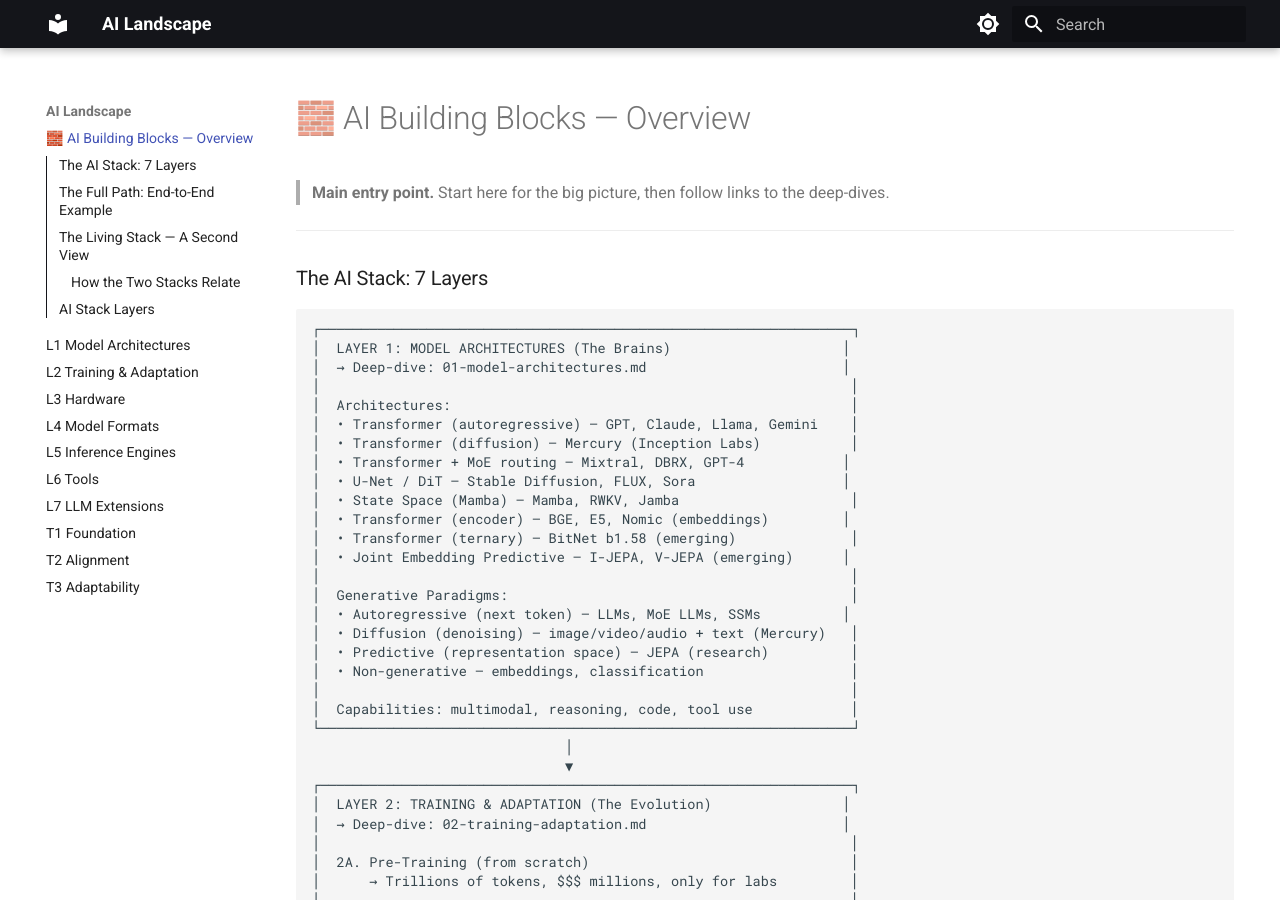
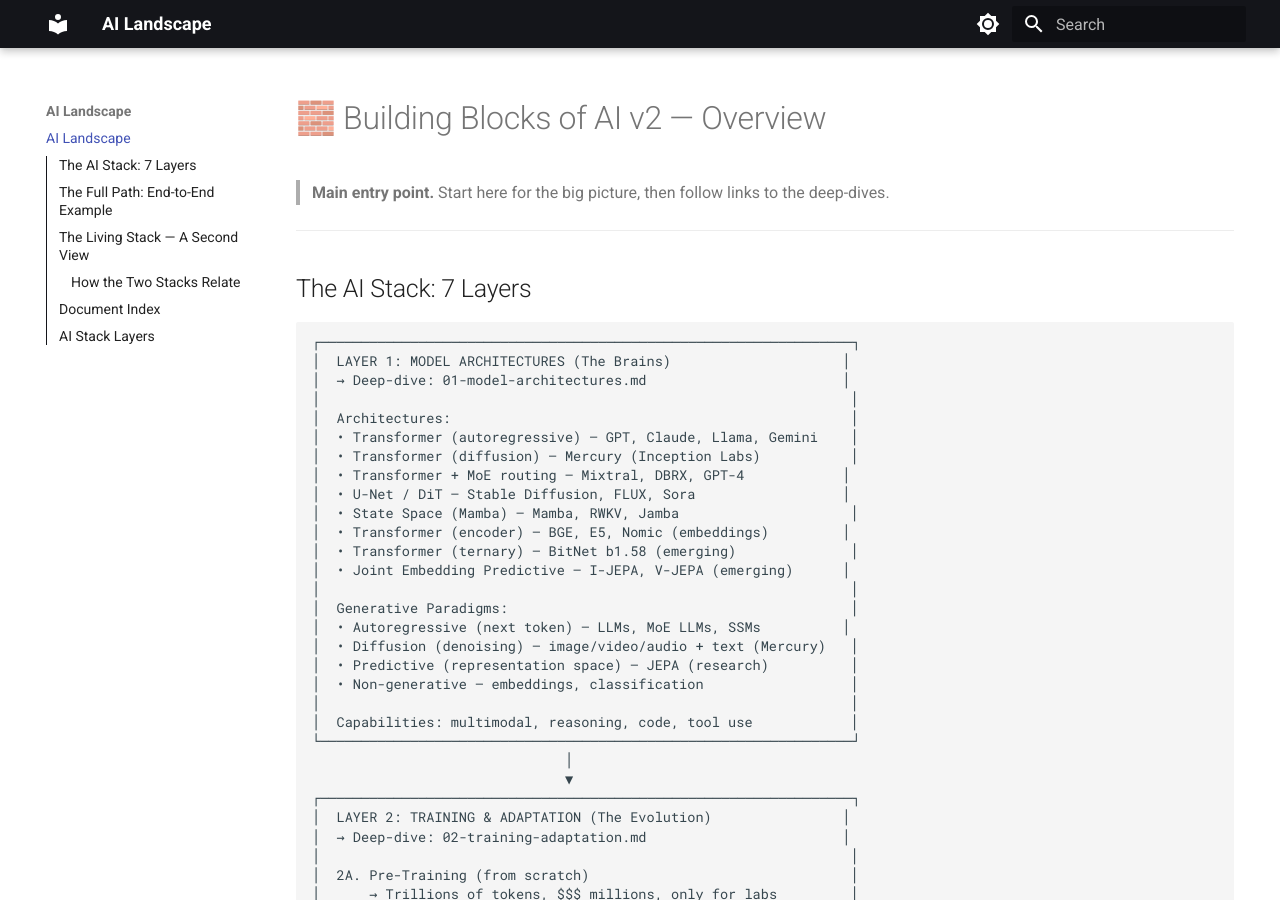
Before and after one commit to jaojbls/ai-landscape, an MkDocs documentation site: the page built from docs/index.md, in a window 1280 px wide and 900 px high. Built offline with MkDocs 1.6.1 and Material for MkDocs 9.7.7, drawn with Linux system fonts in a browser that asks for light colours.

Commit message:
Fix TOC depth and restrict nav to index.md to enforce single-page scroll spy

````diff
--- a/docs/index.md
+++ b/docs/index.md
@@ -1,10 +1,10 @@
-# 🧱 AI Building Blocks — Overview
+# 🧱 Building Blocks of AI v2 — Overview
 
 > **Main entry point.** Start here for the big picture, then follow links to the deep-dives.
 
 ---
 
-### The AI Stack: 7 Layers
+## The AI Stack: 7 Layers
 
 ```
 ┌─────────────────────────────────────────────────────────────────┐
@@ -152,7 +152,7 @@
 
 ---
 
-### The Full Path: End-to-End Example
+## The Full Path: End-to-End Example
 
 ```
 1. Model:      Llama 3.1 70B (Transformer LLM, autoregressive, MoE)
@@ -166,7 +166,7 @@
 
 ---
 
-### The Living Stack — A Second View
+## The Living Stack — A Second View
 
 The 7-layer stack above is a **technology catalog** — "what are the building blocks?" The Living Stack is a **practitioner workflow** — "how do I customize AI for my use case?"
 
@@ -217,7 +217,7 @@
 └─────────────────────────────────────────────────────────────────┘
 ```
 
-#### How the Two Stacks Relate
+### How the Two Stacks Relate
 
 | Living Stack Tier | Maps To Layers | Perspective |
 |:--|:--|:--|
@@ -227,6 +227,8 @@
 | — | L3–L6 (Hardware, Formats, Engines, Tools) | Infrastructure that enables all tiers |
 
 ---
+
+## Document Index
 
 
 ## AI Stack Layers
--- a/mkdocs.yml
+++ b/mkdocs.yml
@@ -25,6 +25,9 @@
     - toc.integrate
 
 markdown_extensions:
+  - toc:
+      permalink: true
+      toc_depth: 3
   - pymdownx.highlight:
       anchor_linenums: true
   - pymdownx.superfences
@@ -35,4 +38,5 @@
   - search
   - include-markdown
 
-# No nav block needed. MkDocs will use index.md as the single page.
+nav:
+  - 'AI Landscape': index.md
````
